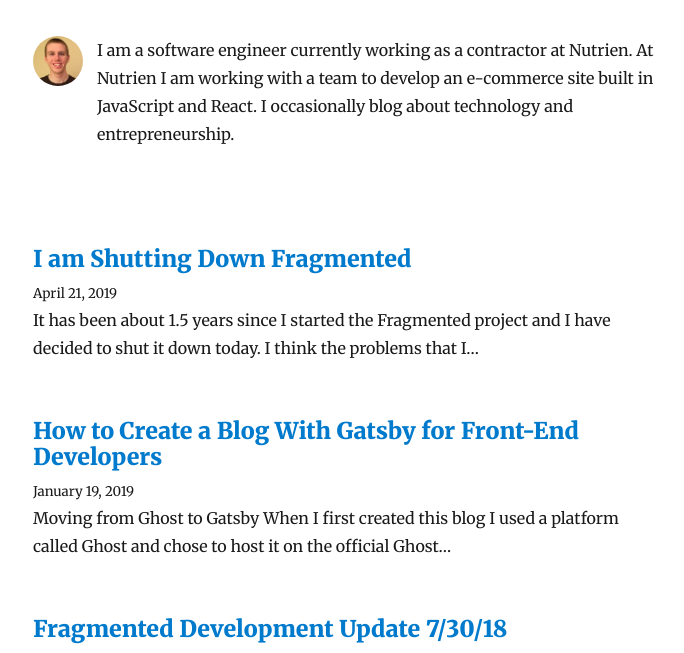
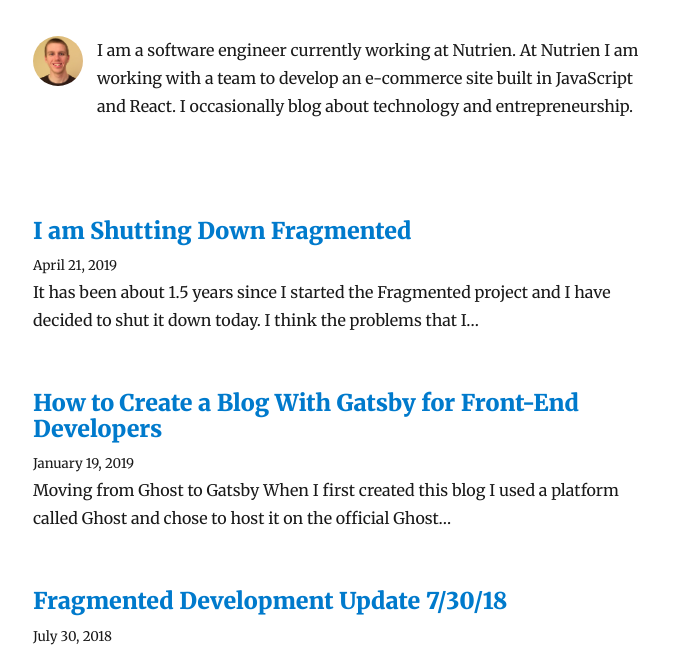
Before and after one commit to ryosua/blog, a Gatsby site: page / in a window 1280 px wide. Shown: the part 118-771 px from the top of the page, without its empty margins (292-976 px from the left). Built offline with nearby package versions, Linux system fonts and the light colour scheme; Gatsby itself is replaced by a stand-in of ours; some packages are replaced by stand-ins of ours.

Commit message:
Updated bio.

```diff
--- a/src/components/Bio.js
+++ b/src/components/Bio.js
@@ -28,10 +28,10 @@ function Bio() {
               }}
             />
             <p>
-              I am a software engineer currently working as a contractor at
-              Nutrien. At Nutrien I am working with a team to develop an
-              e-commerce site built in JavaScript and React. I occasionally blog
-              about technology and entrepreneurship.
+              I am a software engineer currently working at Nutrien. At Nutrien
+              I am working with a team to develop an e-commerce site built in
+              JavaScript and React. I occasionally blog about technology and
+              entrepreneurship.
             </p>
           </div>
         )
```
